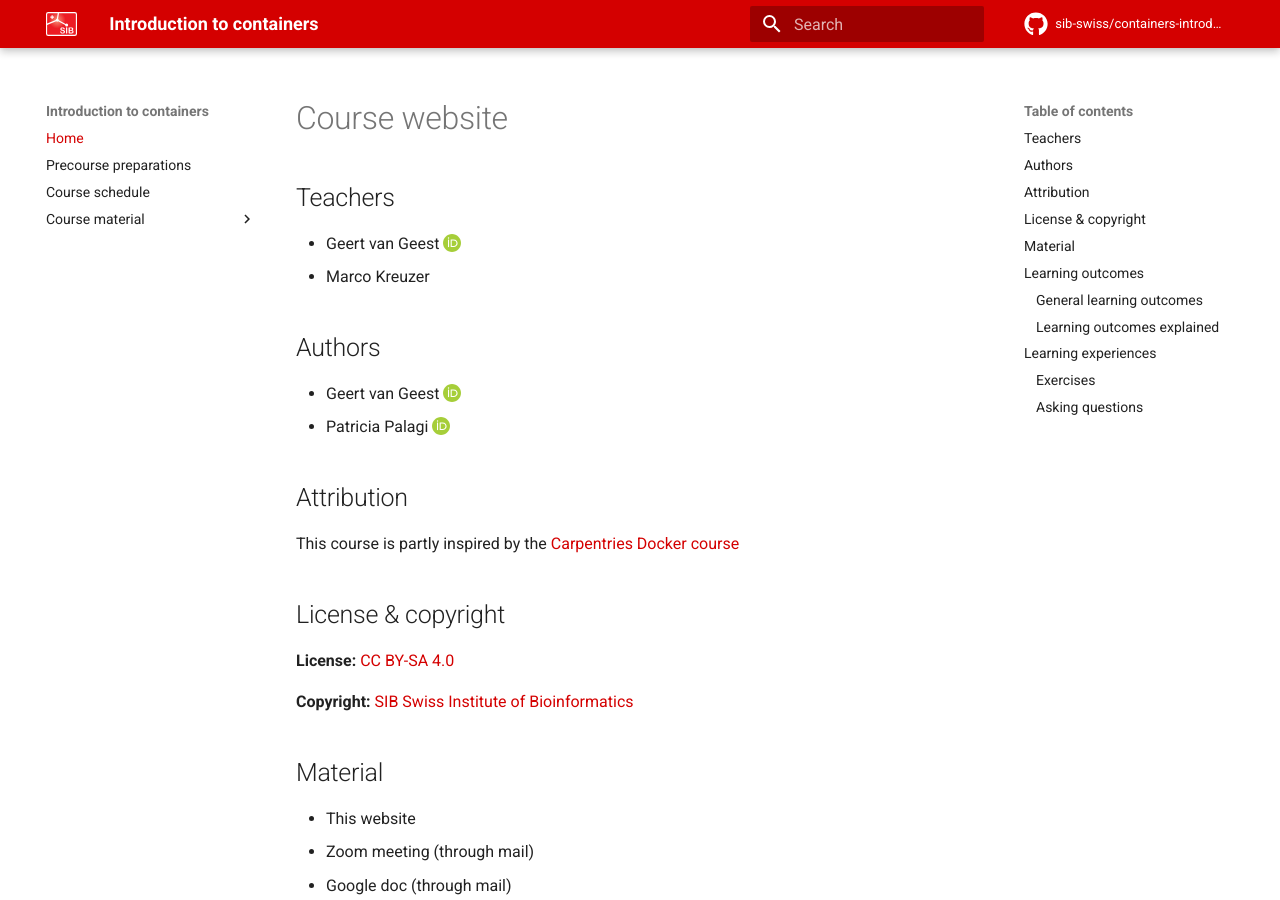
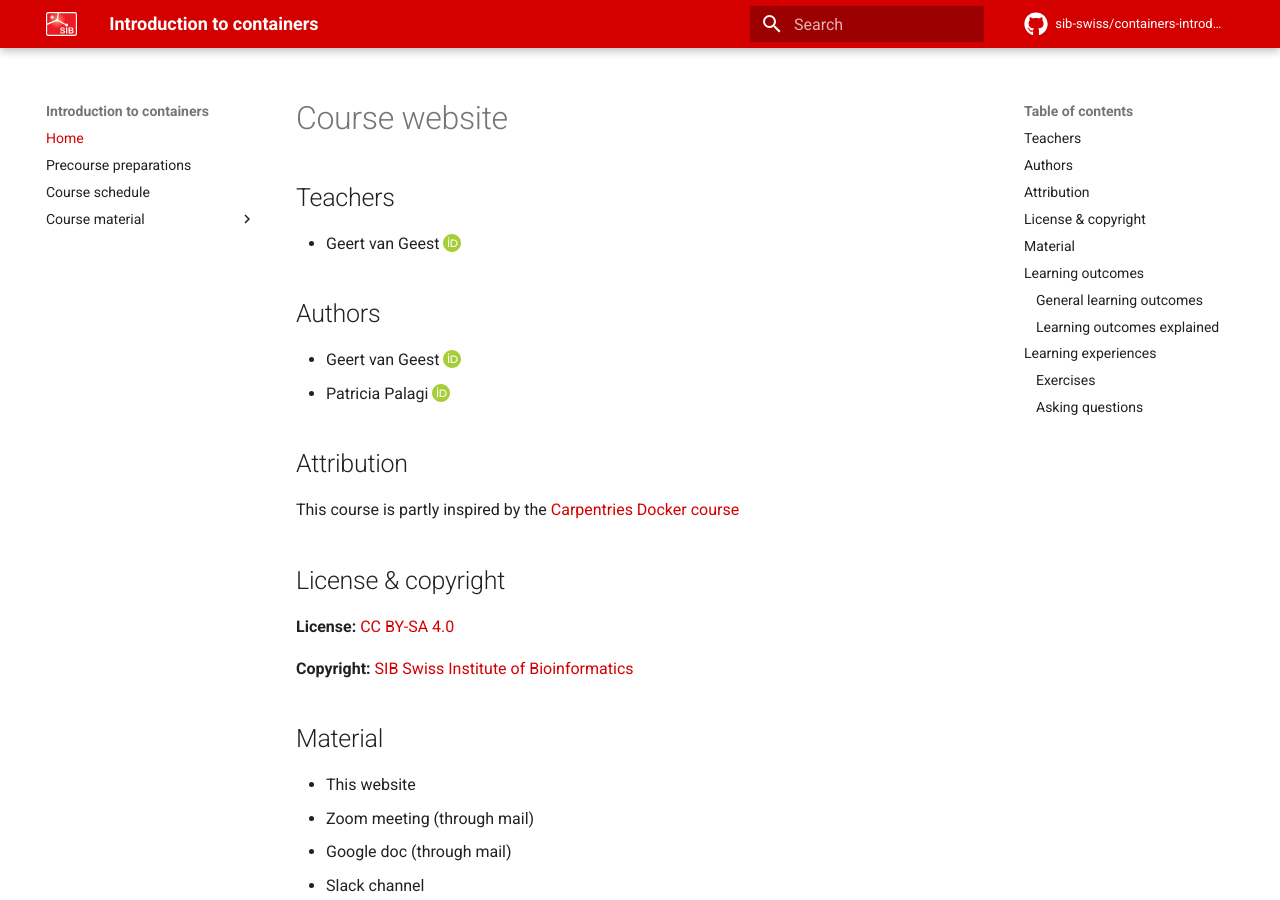
Before and after one commit to sib-swiss/containers-introduction-training, an MkDocs documentation site: the page built from docs/index.md, in a window 1280 px wide and 900 px high. Built offline with MkDocs 1.6.1 and Material for MkDocs 9.7.7, drawn with Linux system fonts in a browser that asks for light colours; comment, search, counter and statistics services are not loaded; the version menu is left out.

Commit message:
updates teachers

```diff
--- a/docs/index.md
+++ b/docs/index.md
@@ -3,7 +3,6 @@
 ## Teachers
 
 - Geert van Geest [:custom-orcid:](https://orcid.org/0000-0002-1561-078X)
-- Marco Kreuzer
 
 ## Authors
 
```
